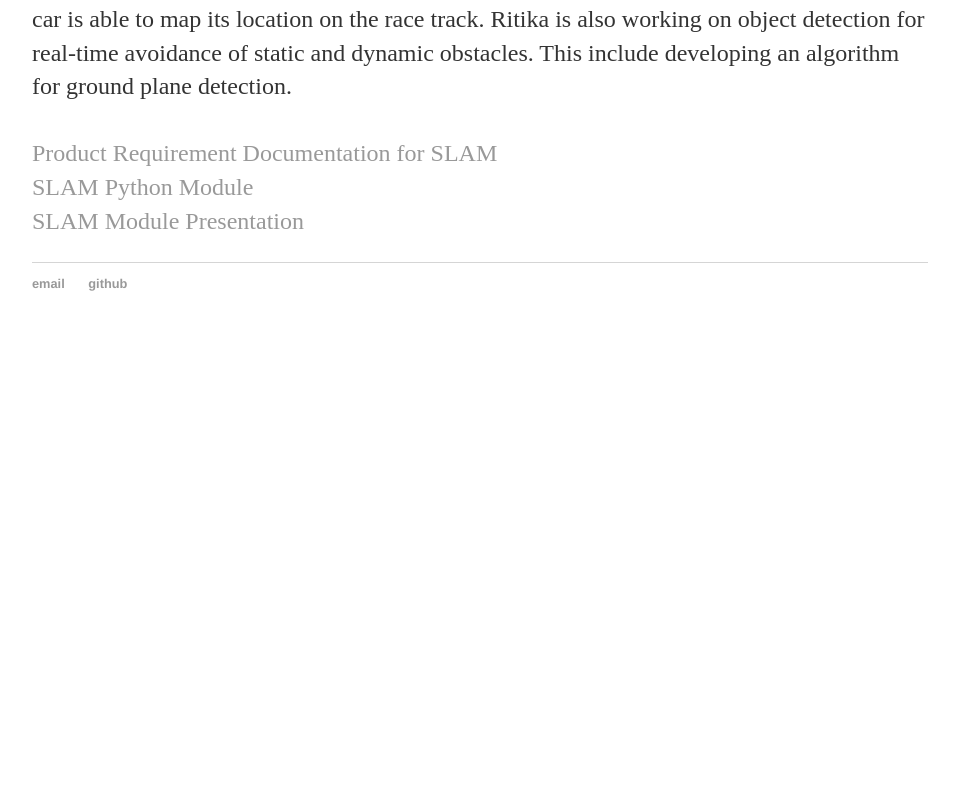
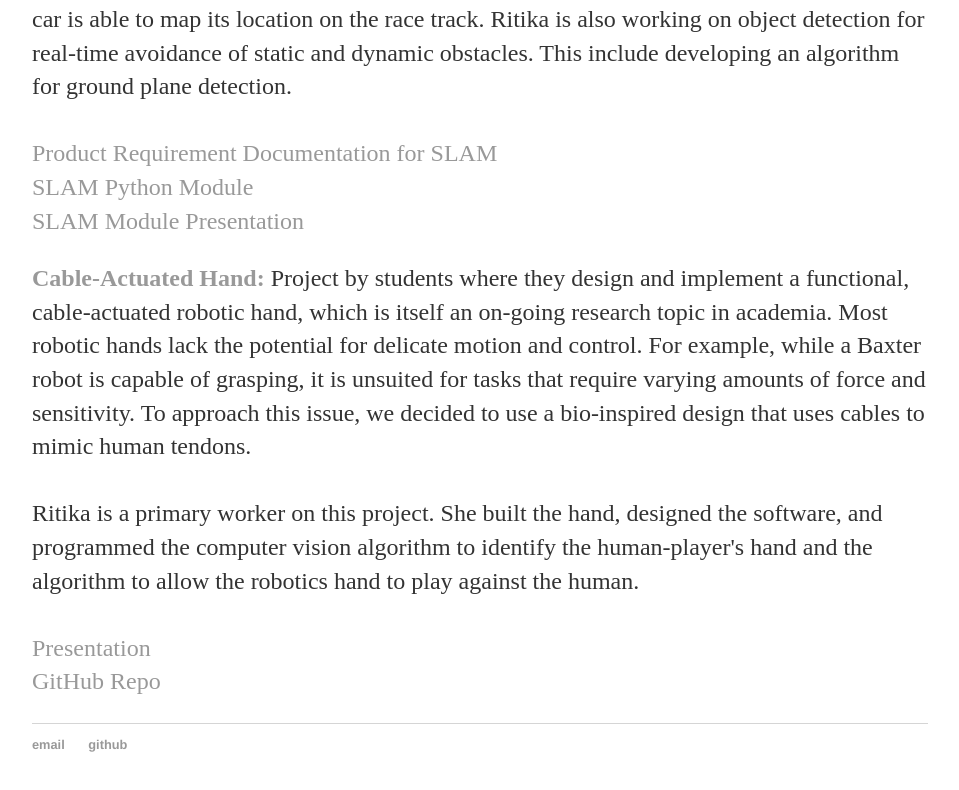
Before and after one commit to RitShri/RitShri.github.io, a plain HTML site: page cv/index.html in a window 1280 px wide. Shown: the part 1051-1841 px from the top of the page, without its empty margins (160-1119 px from the left). Before the commit the page ends 1402 px from the top, so only its background shows below. Drawn offline with Linux system fonts and the light colour scheme.

Commit message:
Update index.html

```diff
--- a/cv/index.html
+++ b/cv/index.html
@@ -47,6 +47,11 @@
 			<br> <a href="http://vivecenter.berkeley.edu/wp-content/uploads/2020/04/Localization_Markers-.py-Files.zip">SLAM Python Module</a>
 			<br> <a href="http://vivecenter.berkeley.edu/wp-content/uploads/2020/03/Localization.pdf">SLAM Module Presentation</a>
 			</p>
+			<p><b><a href="https://sites.google.com/berkeley.edu/eecs-c106a-final-rps-gp30/home?authuser=0">Cable-Actuated Hand:</a></b> Project by students where they design and implement a functional, cable-actuated robotic hand, which is itself an on-going research topic in academia. Most robotic hands lack the potential for delicate motion and control. For example, while a Baxter robot is capable of grasping, it is unsuited for tasks that require varying amounts of force and sensitivity. To approach this issue, we decided to use a bio-inspired design that uses cables to mimic human tendons.
+			<br> <br> Ritika is a primary worker on this project. She built the hand, designed the software, and programmed the computer vision algorithm to identify the human-player's hand and the algorithm to allow the robotics hand to play against the human.
+			<br> <br> <a href="https://sites.google.com/berkeley.edu/eecs-c106a-final-rps-gp30/home/additional-resources?authuser=0">Presentation</a>
+			<br> <a href="https://github.com/RitShri/Grasper">GitHub Repo</a>
+			</p>
     		</div><!-- /.blurb -->
 		</div><!-- /.container -->
 		<footer>
```
